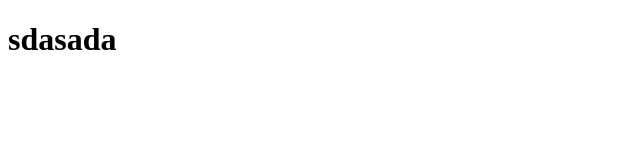
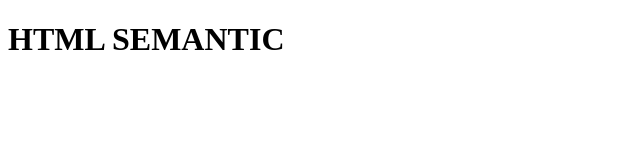
Before and after one commit to Crystalolvina/html-semantics, a plain HTML site: page index.html in a window 1280 px wide. Shown: the whole page, without its empty margins (0-640 px from the left). Drawn offline with Linux system fonts and the light colour scheme.

Commit message:
Update index.html

```diff
--- a/index.html
+++ b/index.html
@@ -6,6 +6,6 @@
     <title>Document</title>
 </head>
 <body>
-    <h1>sdasada</h1>
+    <h1>HTML SEMANTIC</h1>
 </body>
 </html>
```
